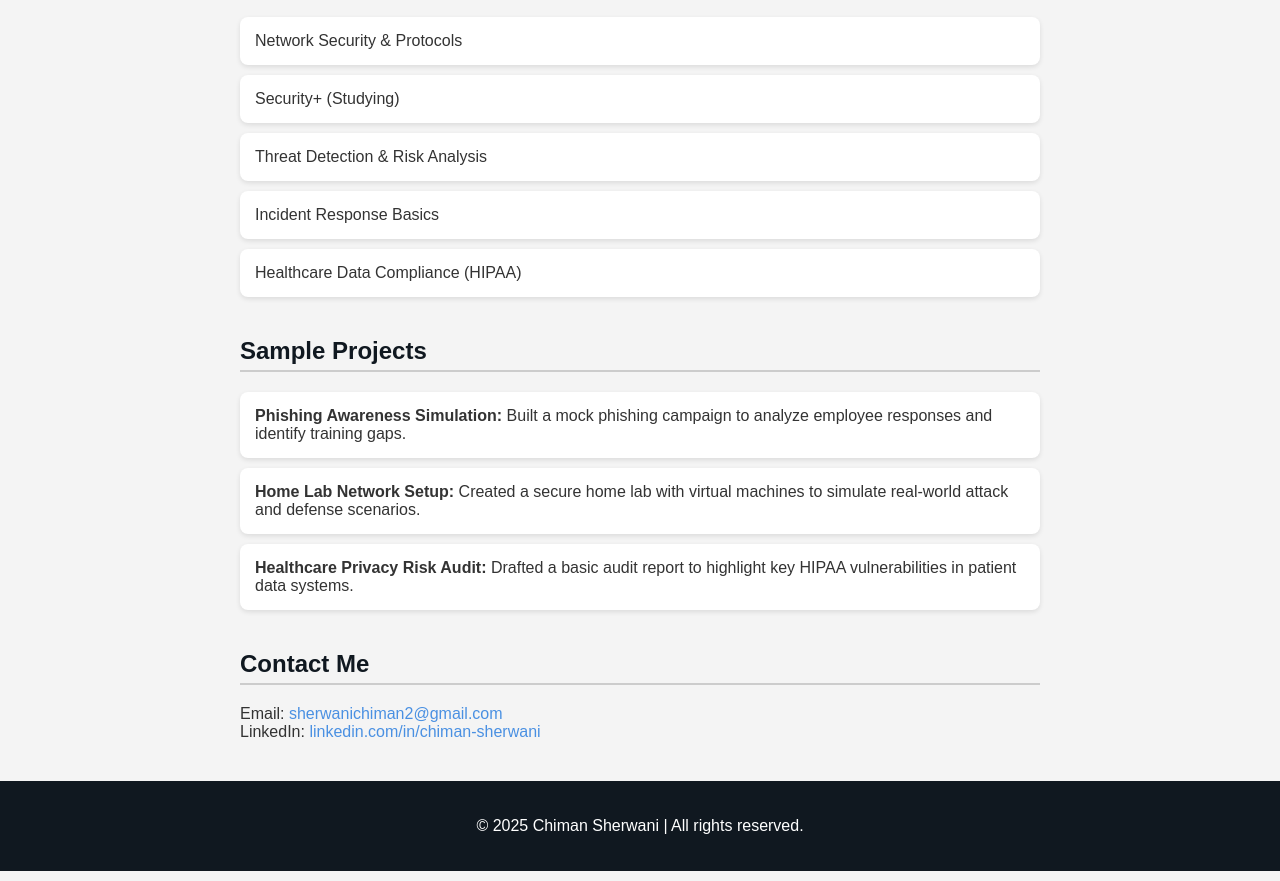
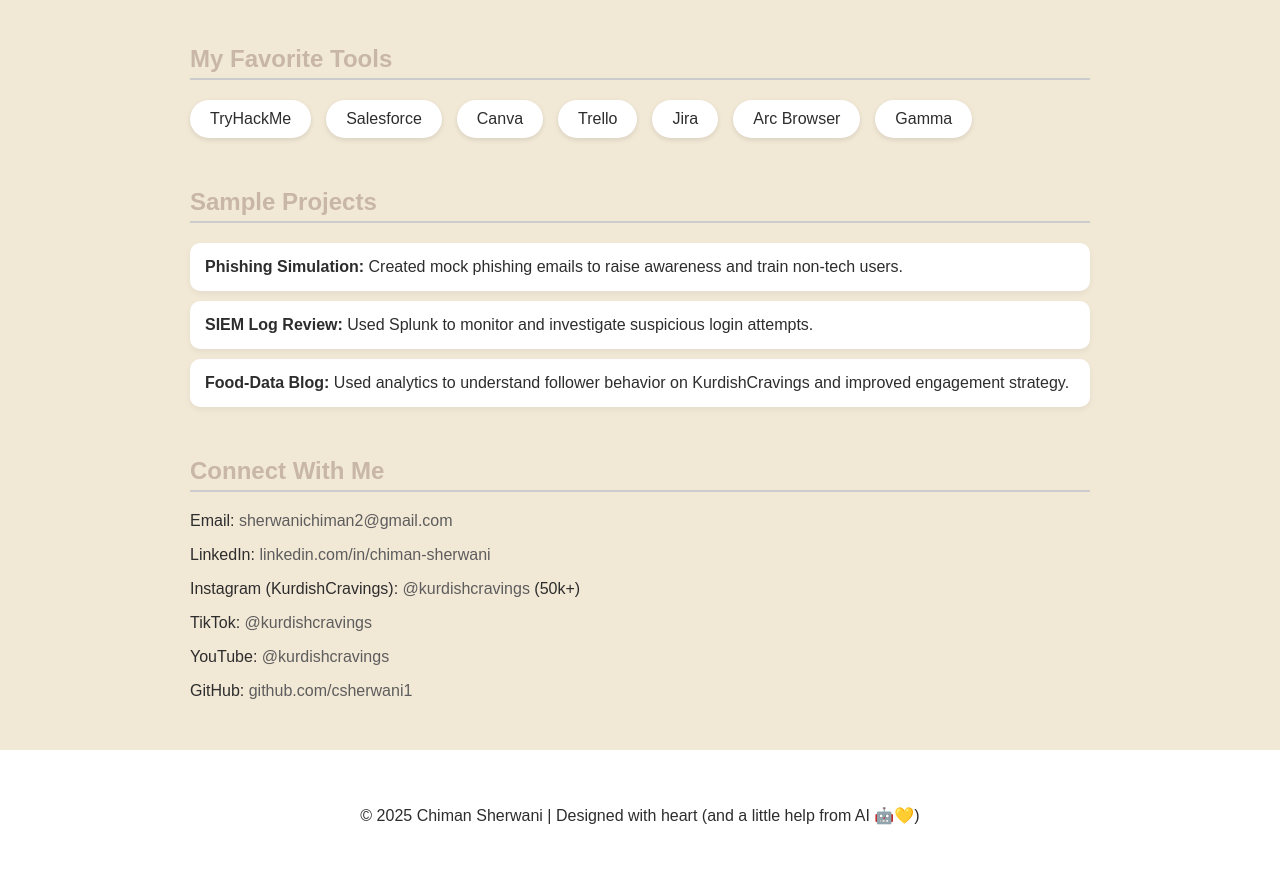
Before and after one commit to csherwani1/csherwani1.github.io, a plain HTML site: page index.html in a window 1280 px wide. Shown: the part 384-1265 px from the top of the page. Drawn offline with Linux system fonts and the light colour scheme.

Commit message:
Add files via upload

```diff
--- a/index.html
+++ b/index.html
@@ -5,57 +5,77 @@
   <meta name="viewport" content="width=device-width, initial-scale=1.0" />
   <title>Chiman Sherwani | Cybersecurity Portfolio</title>
   <style>
+    :root {
+      --primary: #f2e8d6;
+      --accent: #c8b6a6;
+      --text: #2d2d2d;
+    }
     body {
       font-family: Arial, sans-serif;
       margin: 0;
       padding: 0;
-      background-color: #f4f4f4;
-      color: #333;
+      background-color: var(--primary);
+      color: var(--text);
     }
     header {
-      background-color: #101820;
-      color: #fff;
-      padding: 40px 20px;
+      background-color: white;
+      color: var(--text);
+      padding: 60px 20px;
       text-align: center;
     }
     header h1 {
       margin: 0;
-      font-size: 2.5em;
+      font-size: 2.8em;
     }
     header p {
-      margin: 10px 0 0;
-      font-size: 1.2em;
+      margin-top: 10px;
+      font-size: 1.1em;
+      font-weight: 300;
     }
     section {
-      max-width: 800px;
-      margin: 40px auto;
+      max-width: 900px;
+      margin: 50px auto;
       padding: 0 20px;
     }
     h2 {
-      color: #101820;
+      color: var(--accent);
       border-bottom: 2px solid #ccc;
       padding-bottom: 5px;
+      margin-bottom: 20px;
     }
     ul {
       list-style: none;
       padding: 0;
     }
     ul li {
-      background: #fff;
+      background: white;
       margin: 10px 0;
       padding: 15px;
-      border-radius: 8px;
+      border-radius: 10px;
+      box-shadow: 0 3px 6px rgba(0,0,0,0.05);
+    }
+    .tools {
+      display: flex;
+      flex-wrap: wrap;
+      gap: 15px;
+    }
+    .tools span {
+      background: white;
+      padding: 10px 20px;
+      border-radius: 20px;
       box-shadow: 0 2px 5px rgba(0,0,0,0.1);
+      font-weight: 500;
     }
     footer {
       text-align: center;
-      padding: 20px;
-      background: #101820;
-      color: white;
+      padding: 40px 20px;
+      background: white;
+      color: var(--text);
     }
     a {
-      color: #4a90e2;
+      color: #5d5d5d;
       text-decoration: none;
+      font-weight: 500;
     }
     a:hover {
       text-decoration: underline;
@@ -65,42 +85,50 @@
 <body>
   <header>
     <h1>Chiman Sherwani</h1>
-    <p>Cybersecurity Enthusiast | Healthcare Management Grad | Future-Ready Professional</p>
+    <p>Cybersecurity Student • Creator of KurdishCravings • Tech + Food = Me</p>
   </header>
 
   <section>
     <h2>About Me</h2>
-    <p>I’m a full-time student and mom of 3 transitioning into the field of cybersecurity with a background in healthcare management. I’m passionate about protecting digital systems and building a career that supports a secure, flexible, and fulfilling life.</p>
+    <p>I’m a full-time cybersecurity student and proud mom of three, transitioning from healthcare into tech. My background includes managing systems in healthcare, building a 50k+ community through my food page <strong>KurdishCravings</strong>, and diving into the cybersecurity world with hands-on projects and a hunger to protect and build.</p>
+    <!-- Add a profile photo here later -->
   </section>
 
   <section>
-    <h2>Skills</h2>
-    <ul>
-      <li>Network Security & Protocols</li>
-      <li>Security+ (Studying)</li>
-      <li>Threat Detection & Risk Analysis</li>
-      <li>Incident Response Basics</li>
-      <li>Healthcare Data Compliance (HIPAA)</li>
-    </ul>
+    <h2>My Favorite Tools</h2>
+    <div class="tools">
+      <span>TryHackMe</span>
+      <span>Salesforce</span>
+      <span>Canva</span>
+      <span>Trello</span>
+      <span>Jira</span>
+      <span>Arc Browser</span>
+      <span>Gamma</span>
+    </div>
   </section>
 
   <section>
     <h2>Sample Projects</h2>
     <ul>
-      <li><strong>Phishing Awareness Simulation:</strong> Built a mock phishing campaign to analyze employee responses and identify training gaps.</li>
-      <li><strong>Home Lab Network Setup:</strong> Created a secure home lab with virtual machines to simulate real-world attack and defense scenarios.</li>
-      <li><strong>Healthcare Privacy Risk Audit:</strong> Drafted a basic audit report to highlight key HIPAA vulnerabilities in patient data systems.</li>
+      <li><strong>Phishing Simulation:</strong> Created mock phishing emails to raise awareness and train non-tech users.</li>
+      <li><strong>SIEM Log Review:</strong> Used Splunk to monitor and investigate suspicious login attempts.</li>
+      <li><strong>Food-Data Blog:</strong> Used analytics to understand follower behavior on KurdishCravings and improved engagement strategy.</li>
     </ul>
+    <!-- You can add images of your projects here later -->
   </section>
 
   <section>
-    <h2>Contact Me</h2>
-    <p>Email: <a href="mailto:sherwanichiman2@gmail.com">sherwanichiman2@gmail.com</a><br />
-       LinkedIn: <a href="https://www.linkedin.com/in/chiman-sherwani" target="_blank">linkedin.com/in/chiman-sherwani</a></p>
+    <h2>Connect With Me</h2>
+    <p>Email: <a href="mailto:sherwanichiman2@gmail.com">sherwanichiman2@gmail.com</a></p>
+    <p>LinkedIn: <a href="https://www.linkedin.com/in/chiman-sherwani" target="_blank">linkedin.com/in/chiman-sherwani</a></p>
+    <p>Instagram (KurdishCravings): <a href="https://www.instagram.com/kurdishcravings" target="_blank">@kurdishcravings</a> (50k+)</p>
+    <p>TikTok: <a href="https://www.tiktok.com/@kurdishcravings" target="_blank">@kurdishcravings</a></p>
+    <p>YouTube: <a href="https://www.youtube.com/@kurdishcravings" target="_blank">@kurdishcravings</a></p>
+    <p>GitHub: <a href="https://github.com/csherwani1" target="_blank">github.com/csherwani1</a></p>
   </section>
 
   <footer>
-    <p>&copy; 2025 Chiman Sherwani | All rights reserved.</p>
+    <p>&copy; 2025 Chiman Sherwani | Designed with heart (and a little help from AI 🤖💛)</p>
   </footer>
 </body>
 </html>
```
